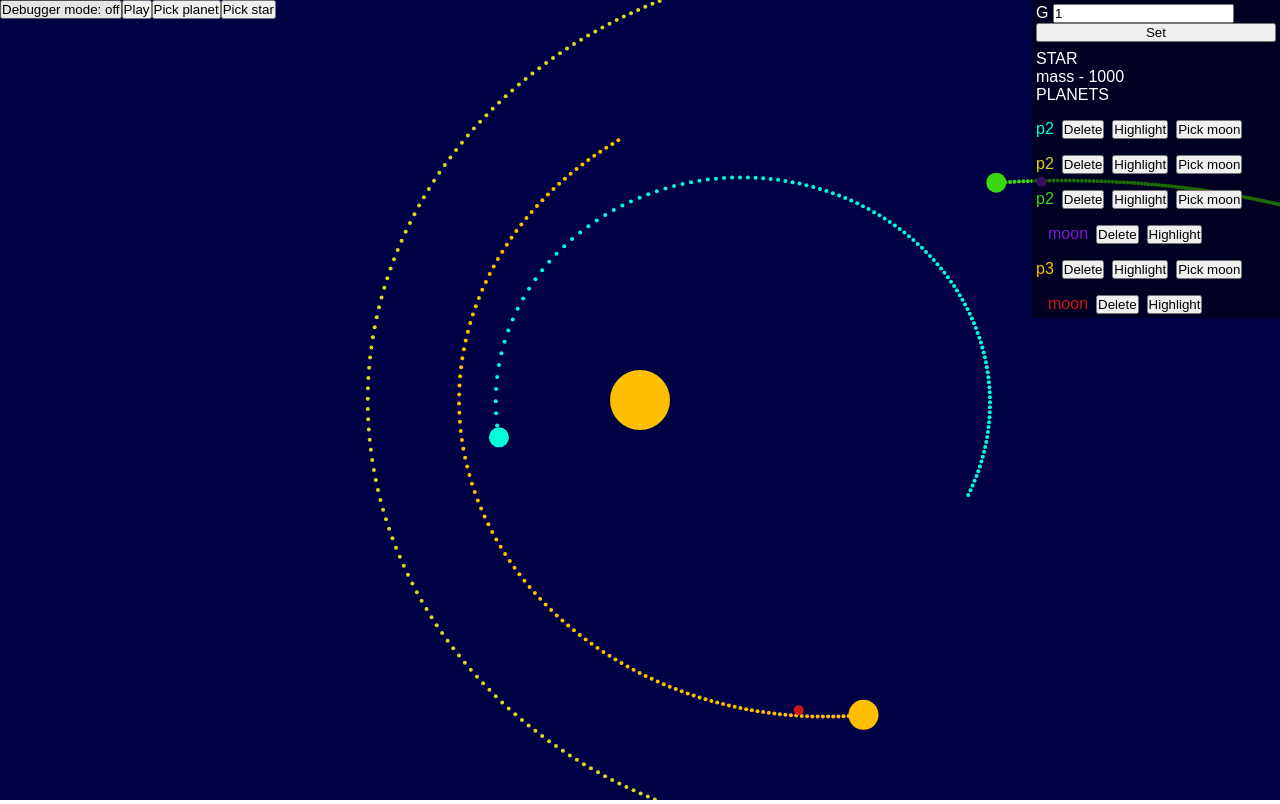
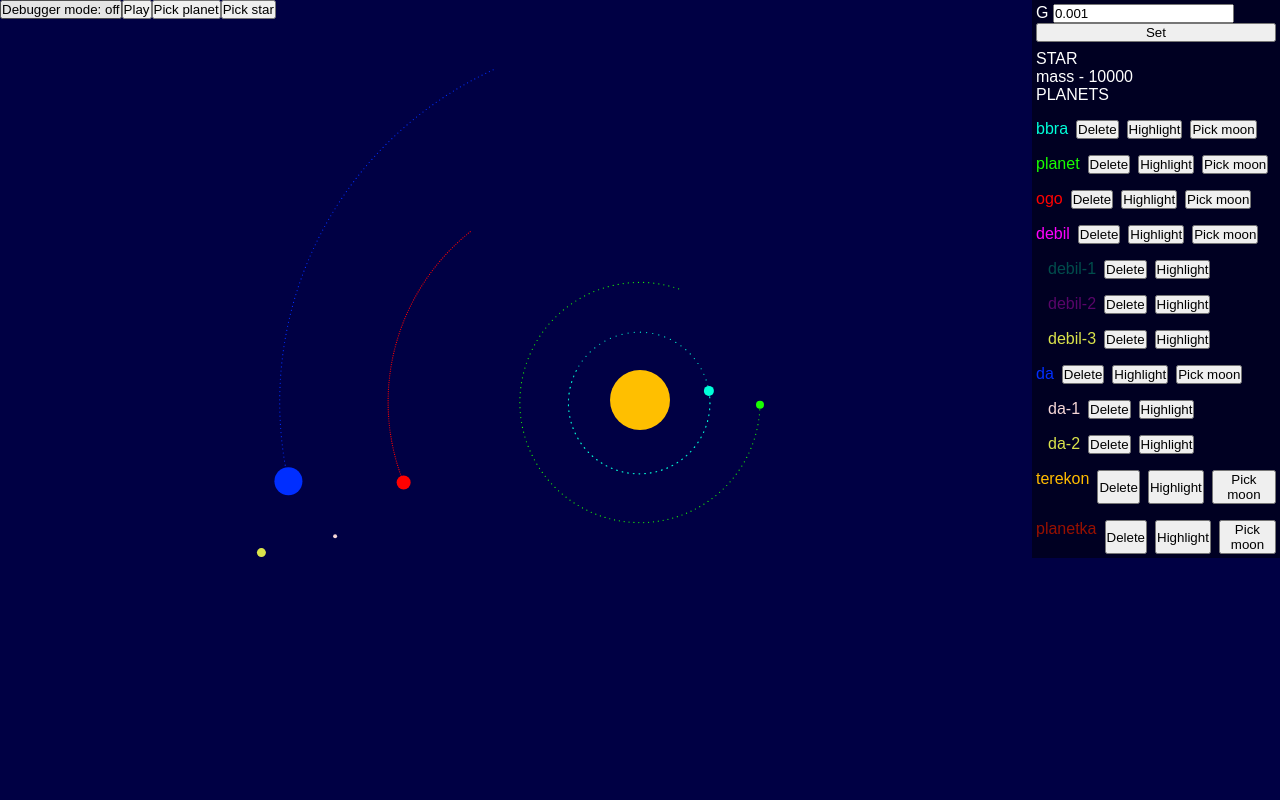
Before and after one commit to glebAndronchyk/native-js-star-sytem-simulation, a website built with Vite: page index.html in a window 1280 px wide. Built offline with nearby package versions, Linux system fonts and the light colour scheme.

Commit message:
code refactor and moon logic fixes

```diff
--- a/src/components/logic/Moon.ts
+++ b/src/components/logic/Moon.ts
@@ -1,30 +1,41 @@
 import { MovableBody, MovableBodySignature } from "./MovableBody.ts";
+import {Vector} from "../../utils/Vector.ts";
 
-interface MoonSignature extends Omit<MovableBodySignature, "x" | "y"> {
-  distanceFromPlanet: number;
+interface MoonSignature extends Omit<MovableBodySignature, 'x' | 'y'> {
+  distanceFromPlanetX?: number;
+  distanceFromPlanetY?: number;
 }
 
 export class Moon extends MovableBody {
-  distanceFromPlanet = 0;
+  distanceFromPlanetX: number;
+  distanceFromPlanetY: number;
+  private prevVelocity: Vector | null = null;
+  private farFromPlanet = false;
 
-  constructor({ distanceFromPlanet, ...args }: MoonSignature) {
+  constructor({ distanceFromPlanetX = 0, distanceFromPlanetY = 0, ...args }: MoonSignature) {
     super({ ...args, x: 0, y: 0 });
-    this.distanceFromPlanet = distanceFromPlanet;
+    this.distanceFromPlanetX = distanceFromPlanetX;
+    this.distanceFromPlanetY = distanceFromPlanetY;
   }
 
-  update(bodyCenterX: number, bodyCenterY: number) {
-    const deltaX = this.x - bodyCenterX;
-    const deltaY = this.y - bodyCenterY;
+  update({relation}: {relation: MovableBody}) {
+    // calculating velocity accordingly to distance from planet
+    const handleVelocitiesResolver = (method: 'getX' | 'getY') => this.resolveVelocities(relation.velocity, method)
 
-    const angle = Math.atan2(deltaY, deltaX);
+    let velocityX = this.velocity.getX() + handleVelocitiesResolver('getX');
+    let velocityY = this.velocity.getY() + handleVelocitiesResolver('getY');
 
-    const distanceFromPlanetX = this.distanceFromPlanet * Math.cos(angle);
-    const distanceFromPlanetY = this.distanceFromPlanet * Math.sin(angle);
+    const posDeltaX = Math.abs(relation.x - this.x);
+    const posDeltaY = Math.abs(relation.y - this.y);
 
-    const nextFramePositionX = bodyCenterX + distanceFromPlanetX;
-    const nextFramePositionY = bodyCenterY + distanceFromPlanetY;
+    if ((posDeltaX > 300 || posDeltaY > 300) && !this.farFromPlanet) {
+      this.farFromPlanet = true;
+      this.prevVelocity = new Vector(relation.velocity.getX(), relation.velocity.getY());
+    }
 
-    this.x = nextFramePositionX;
-    this.y = nextFramePositionY;
+    this.x += velocityX;
+    this.y += velocityY;
   }
+
+  private resolveVelocities = (relationVelocity: Vector, method: 'getX' | 'getY') => this.farFromPlanet ? this.prevVelocity![method]() : relationVelocity[method]()
 }
--- a/src/components/logic/MovableBody.ts
+++ b/src/components/logic/MovableBody.ts
@@ -34,7 +34,7 @@ export abstract class MovableBody implements MovableBodySignature {
     this.name = args.name;
   }
 
-  abstract update(bX?: number, bY?: number): void;
+  abstract update({relation}: {relation: MovableBody}): void;
 
   attractsTo(spaceBody: SpaceBody) {
     const gravity = new Vector(0, 0);
--- a/src/components/logic/Planet.ts
+++ b/src/components/logic/Planet.ts
@@ -10,7 +10,12 @@ export class Planet extends MovableBody implements PlanetSignature {
 
   constructor({ moons = [], ...args }: PlanetSignature) {
     super(args);
-    this.moons = moons;
+    this.moons = moons?.map((moon) => {
+      moon.x = args.x + moon.distanceFromPlanetX;
+      moon.y = args.y + moon.distanceFromPlanetY;
+
+      return moon;
+    });
   }
 
   update() {
--- a/src/components/ui/StarSystemCanvas.component.ts
+++ b/src/components/ui/StarSystemCanvas.component.ts
@@ -70,14 +70,17 @@ export class StarSystemCanvasComponent extends HTMLCanvasElement {
 
   private updateContent() {
     this.planets.forEach((planet) => {
-      planet.attractsTo(this.star as Star);
-      this.updatePathSegments(planet);
+      if (planet.name ) {
+        planet.attractsTo(this.star as Star);
+      }
+      this.updatePathSegments(planet); // trail
 
       planet.update();
 
       planet.moons?.forEach((moon) => {
         moon.attractsTo(planet);
-        moon.update(planet.x, planet.y);
+        moon.update({relation: planet});
+        // this.updatePathSegments(moon); // trail
       });
     });
   }
@@ -145,7 +148,7 @@ export class StarSystemCanvasComponent extends HTMLCanvasElement {
   private updatePathSegments(body: MovableBody) {
     body.pathSegments.push([body.x, body.y]);
     body.pathSegments.map(([x, y]) => {
-      this.drawCircle({ x, y, r: 2, color: body.color });
+      this.drawCircle({ x, y, r: 0.6, color: body.color });
     });
     if (body.pathSegments.length > 120) {
       body.pathSegments.splice(0, 1);
--- a/src/components/ui/pickers/MoonPicker.component.ts
+++ b/src/components/ui/pickers/MoonPicker.component.ts
@@ -22,15 +22,12 @@ export class MoonPickerComponent extends PickerComponent {
       const formValues = getFormValues(form.elements);
       const planetIdx = +(this.getAttribute("planet-idx") as string);
 
-      const { r, color, mass, speed, name } = formValues as any;
-
-      // if (!r || !mass || !speed) {
-      //   return;
-      // }
+      const { r, color, mass, speed, name, distanceFromPlanetX, distanceFromPlanetY } = formValues as any;
 
       canvas.planets[planetIdx].moons?.push(
         new Moon({
-          distanceFromPlanet: 50,
+          distanceFromPlanetX: +distanceFromPlanetX || 0,
+          distanceFromPlanetY: +distanceFromPlanetY || 0,
           r: +r,
           color: color || "white",
           mass: +mass,
@@ -49,7 +46,7 @@ export class MoonPickerComponent extends PickerComponent {
           const formValues = getFormValues(form.elements);
           const planetIdx = +(this.getAttribute("planet-idx") as string);
 
-          const { r, color, distanceFromPlanet } = formValues as any;
+          const { r, color, distanceFromPlanetX } = formValues as any;
 
           moonSkeleton.setValues({
             visible: true,
@@ -58,7 +55,7 @@ export class MoonPickerComponent extends PickerComponent {
             r: +r,
             color: color || "white",
             relatedObjectIndex: planetIdx,
-            customOffset: +distanceFromPlanet || 50,
+            customOffset: +distanceFromPlanetX || 50,
           });
         });
       }
@@ -74,7 +71,8 @@ export class MoonPickerComponent extends PickerComponent {
             <input type="text" name="color" placeholder="Color" />
             <input type="number" name="mass" placeholder="Moon mass" />
             <input type="number" name="r" placeholder="Moon radius" />
-            <input type="number" name="distanceFromPlanet" placeholder="Distance From Planet" />
+            <input type="number" name="distanceFromPlanet" placeholder="Distance From Planet X" />
+            <input type="number" name="distanceFromPlanet" placeholder="Distance From Planet Y" />
             <input type="number" name="speed" step="0.01" placeholder="Moon speed" />
     `,
       submitCallback,
--- a/src/components/ui/pickers/Picker.component.ts
+++ b/src/components/ui/pickers/Picker.component.ts
@@ -101,7 +101,7 @@ export class PickerComponent extends HTMLDivElement {
 
     const pickerDiv = document.createElement("div");
     pickerDiv.classList.add("picker");
-    pickerDiv.style.left = `${leftPos + 10}px`;
+    pickerDiv.style.left = `${leftPos - 50}px`;
     pickerDiv.style.top = `${top + 30}px`;
 
     return pickerDiv;
--- a/src/components/ui/pickers/PlanetPicker.component.ts
+++ b/src/components/ui/pickers/PlanetPicker.component.ts
@@ -25,10 +25,10 @@ export class PlanetPickerComponent extends PickerComponent {
       const cY = canvas.height / 2;
 
       const { x, y, r, color, mass, speed, name } = formValues as any;
-
-      if (!x || !y || !r || !mass || !speed) {
-        return;
-      }
+      //
+      // if (!x || !y || !r || !mass || !speed) {
+      //   return;
+      // }
 
       canvas.planets.push(
         new Planet({
--- a/src/components/ui/pickers/customPickers/GlobalsPicker.component.ts
+++ b/src/components/ui/pickers/customPickers/GlobalsPicker.component.ts
@@ -6,9 +6,9 @@ export class GlobalsPickerComponent extends HTMLFormElement {
     this.innerHTML = `
         <div>
             <label for="G">G</label>
-            <input type="number" name="G" value=${globalState.G} />
+            <input type="number" name="G" step="0.001" value=${globalState.G} />
         </div>
-        <button type="submit">Set</button>
+        <button type="submit" >Set</button>
     `;
 
     this.classList.add("globals-picker");
--- a/src/components/ui/styles/PickerComponentStyle.css
+++ b/src/components/ui/styles/PickerComponentStyle.css
@@ -5,10 +5,10 @@
   z-index: 100;
   background-color: #fff;
   color: #000;
+}
 
-  .picker-form {
-    display: flex;
-    flex-direction: column;
-    gap: 5px;
-  }
+.picker-form {
+  display: flex;
+  flex-direction: column;
+  gap: 5px;
 }
--- a/src/state/global.ts
+++ b/src/state/global.ts
@@ -1,5 +1,5 @@
 export class GlobalState {
-  G = 1;
+  G = 0.001;
   withDebugger = false;
   isAnimationPaused = false;
 
--- a/src/utils/getInitialComponents.ts
+++ b/src/utils/getInitialComponents.ts
@@ -1,78 +1,132 @@
 import { Planet } from "../components/logic/Planet.ts";
 import { Star } from "../components/logic/Star.ts";
 import { Vector } from "./Vector.ts";
-import { Moon } from "../components/logic/Moon.ts";
+import {Moon} from "../components/logic/Moon.ts";
 
 export const getInitialPlanets = (cX: number, cY: number) => [
   new Planet({
-    x: cX + 350,
+    x: cX + 70,
     y: cY,
-    r: 10,
+    r: 5,
     color: "#00ffd9",
-    mass: 15,
+    mass: 250,
+    velocity: new Vector(0, 0),
+    speed: 6,
+    direction: -Math.PI / 2,
+    name: "bbra",
+  }),new Planet({
+    x: cX + 120,
+    y: cY,
+    r: 4,
+    color: "#19ff00",
+    mass: 300,
     velocity: new Vector(0, 0),
     speed: 5,
     direction: -Math.PI / 2,
-    name: "p2",
-  }),
-  new Planet({
-    x: cX + 700,
+    name: "planet",
+  }),new Planet({
+    x: cX + 190,
     y: cY,
-    r: 10,
-    color: "#dad71e",
-    mass: 20,
+    r: 7,
+    color: "#ff0000",
+    mass: 150,
+    velocity: new Vector(0, 0),
+    speed: 3,
+    direction: -Math.PI / 2,
+    name: "ogo",
+  }),new Planet({
+    x: cX + 850,
+    y: cY,
+    r: 20,
+    color: "#ff00fd",
+    mass: 900,
+    velocity: new Vector(0, 0),
+    speed: 3,
+    direction: -Math.PI / 2,
+    name: "debil",
+    moons: [
+      new Moon({
+        speed: 1.5,
+        distanceFromPlanetX: 40,
+        velocity: new Vector(0, 16),
+        direction: -Math.PI / 2,
+        r: 5,
+        mass: 100,
+        color: "rgba(0,255,174,0.3)",
+        name: 'debil-1'
+      }),new Moon({
+        speed: 1,
+        distanceFromPlanetX: 60,
+        velocity: new Vector(0, 16),
+        direction: -Math.PI / 2,
+        r: 5,
+        mass: 70,
+        color: "#580569",
+        name: 'debil-2'
+      }),new Moon({
+        speed: 0.69,
+        distanceFromPlanetX: 100,
+        velocity: new Vector(0, 16),
+        direction: -Math.PI / 2,
+        r: 5,
+        mass: 70,
+        color: "#dae34b",
+        name: 'debil-3'
+      }),
+    ]
+  }),new Planet({
+    x: cX + 370,
+    y: cY,
+    r: 14,
+    color: "#002eff",
+    mass: 600,
     velocity: new Vector(0, 0),
     speed: 4,
     direction: -Math.PI / 2,
-    name: "p2",
-  }),
-  new Planet({
-    x: cX + 900,
-    y: cY,
-    r: 10,
-    color: "#3bd70e",
-    mass: 8,
-    velocity: new Vector(0, 0),
-    speed: 1,
-    direction: -Math.PI / 2,
-    name: "p2",
+    name: "da",
     moons: [
       new Moon({
-        speed: 2,
-        mass: 4,
-        color: "#7c18cd",
-        r: 5,
-        distanceFromPlanet: 45,
-        velocity: new Vector(5, 0),
+        speed: 0.69,
+        distanceFromPlanetX: 60,
+        velocity: new Vector(0, 16),
         direction: -Math.PI / 2,
-        name: "moon",
+        r: 2,
+        mass: 70,
+        color: "#f6d7d7",
+        name: 'da-1'
+      }),new Moon({
+        speed: 0.6,
+        distanceFromPlanetX: 100,
+        velocity: new Vector(0, 16),
+        direction: -Math.PI / 2,
+        r: 4.5,
+        mass: 110,
+        color: "#dae34b",
+        name: 'da-2'
       }),
-    ],
-  }),
-  new Planet({
-    x: cX + 550,
+    ]
+  }),new Planet({
+    x: cX + 500,
     y: cY,
-    r: 15,
-    color: "#FFBF00",
-    mass: 10,
-    velocity: new Vector(0, 16),
+    r: 4,
+    color: "#ffbb00",
+    mass: 400,
+    velocity: new Vector(0, 0),
+    speed: 2.75,
     direction: -Math.PI / 2,
-    speed: 3,
-    name: "p3",
-    moons: [
-      new Moon({
-        speed: 2,
-        mass: 8,
-        color: "#cd1818",
-        r: 5,
-        distanceFromPlanet: 65,
-        velocity: new Vector(5, 0),
-        direction: -Math.PI / 2,
-        name: "moon",
-      }),
-    ],
+    name: "terekon",
+  }),new Planet({
+    x: cX + 630,
+    y: cY,
+    r: 6,
+    color: "#981000",
+    mass: 550,
+    velocity: new Vector(0, 0),
+    speed: 2.75,
+    direction: -Math.PI / 2,
+    name: "planetka",
   }),
 ];
 
 export const getInitialStar = (x: number, y: number) =>
-  new Star({ x, y, r: 30, color: "#FFBF00", mass: 1000 });
+  new Star({ x, y, r: 30, color: "#FFBF00", mass: 10000 });
```
